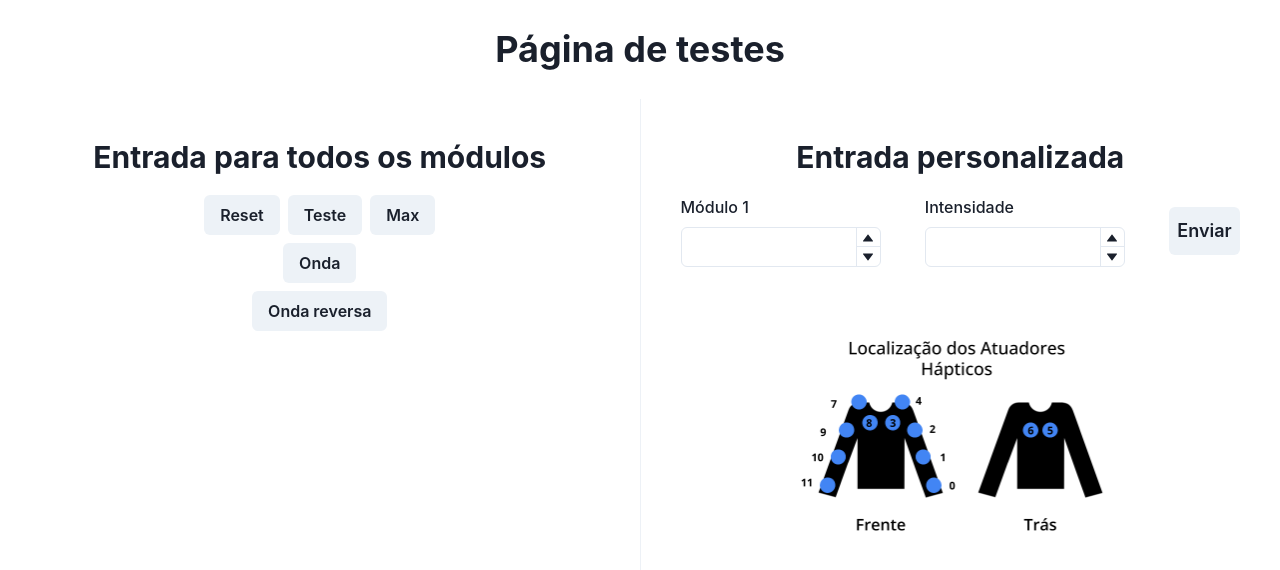
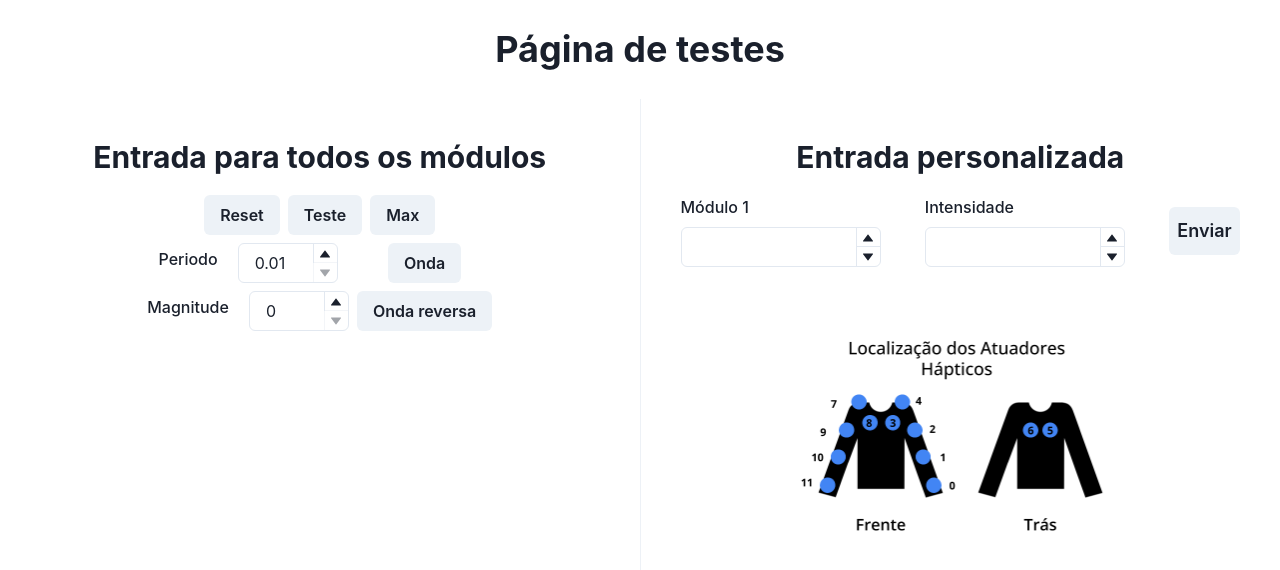
Before and after one commit to emmenezes/hapticsys-interface, a React (Create React App) app: page / in a window 1280 px wide. Shown: the top 570 px of the page. Built offline with nearby package versions, Linux system fonts and the light colour scheme.

Commit message:
feat:  adiciona opção para personalizar onda

```diff
--- a/src/components/ButtonsTab.jsx
+++ b/src/components/ButtonsTab.jsx
@@ -1,5 +1,16 @@
-import React from 'react';
-import { Button, Heading, HStack, VStack } from '@chakra-ui/react';
+import React, { useState } from 'react';
+import {
+  Button,
+  Heading,
+  HStack,
+  FormLabel,
+  NumberInput,
+  NumberInputField,
+  NumberInputStepper,
+  NumberIncrementStepper,
+  NumberDecrementStepper,
+  VStack,
+} from '@chakra-ui/react';
 
 import { useInputGenerator } from '../utils/useInputGenerator';
 import { useRequests } from '../services/useRequests';
@@ -10,6 +21,9 @@ const MIN_VALUE = 1;
 function ButtonsTab() {
   const { sendInput } = useRequests();
   const { setAllModules, generateWaveInput } = useInputGenerator();
+
+  const [wavePeriod, setWavePeriod] = useState(0);
+  const [waveMagnitude, setWaveMagnitude] = useState(0);
 
   function testSystem() {
     sendInput(setAllModules(MIN_VALUE));
@@ -24,7 +38,7 @@ function ButtonsTab() {
   }
 
   function setWaveInput(mode = 'direct') {
-    sendInput(generateWaveInput(mode, 3), 1);
+    sendInput(generateWaveInput(mode, waveMagnitude), wavePeriod);
   }
 
   return (
@@ -37,10 +51,45 @@ function ButtonsTab() {
         <Button onClick={testSystem}>Teste</Button>
         <Button onClick={setMaxSystem}>Max</Button>
       </HStack>
-      <VStack>
-        <Button onClick={setWaveInput}>Onda</Button>
-        <Button onClick={() => setWaveInput('reverse')}>Onda reversa</Button>
-      </VStack>
+      <HStack>
+        <VStack>
+          <HStack>
+            <FormLabel>Periodo</FormLabel>
+            <NumberInput
+              w="100px"
+              min={0.01}
+              defaultValue={0.01}
+              onChange={setWavePeriod}
+            >
+              <NumberInputField />
+              <NumberInputStepper>
+                <NumberIncrementStepper />
+                <NumberDecrementStepper />
+              </NumberInputStepper>
+            </NumberInput>
+          </HStack>
+          <HStack>
+          <FormLabel>Magnitude</FormLabel>
+            <NumberInput
+              w="100px"
+              min={0}
+              max={7}
+              defaultValue={0}
+              onChange={setWaveMagnitude}
+            >
+              <NumberInputField />
+              <NumberInputStepper>
+                <NumberIncrementStepper />
+                <NumberDecrementStepper />
+              </NumberInputStepper>
+            </NumberInput>
+          </HStack>
+        </VStack>
+        <VStack>
+          <Button onClick={setWaveInput}>Onda</Button>
+          <Button onClick={() => setWaveInput('reverse')}>Onda reversa</Button>
+        </VStack>
+      </HStack>
     </VStack>
   );
 }
```
